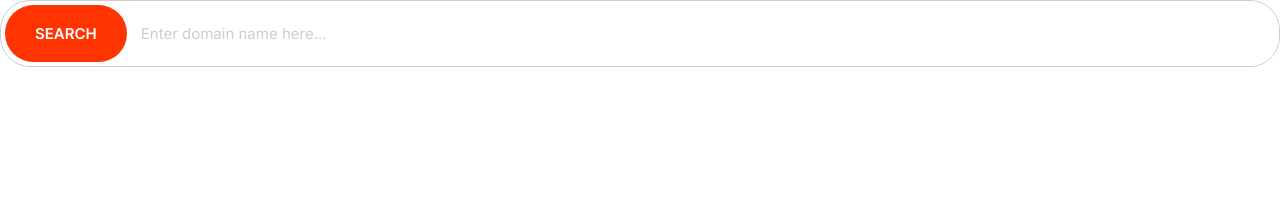
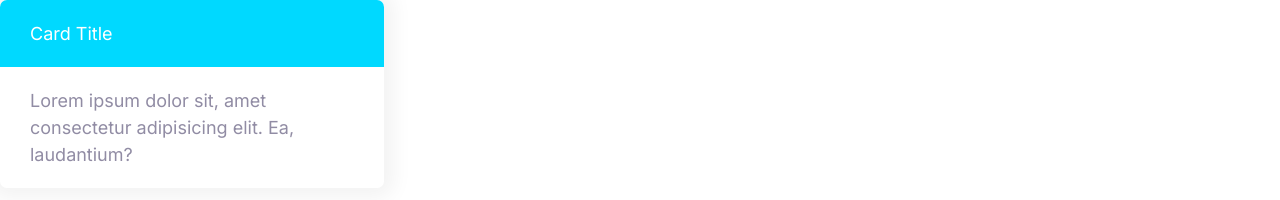
Before and after one commit to seongbaelee/seongbacon, a plain HTML site: page index.html in a window 1280 px wide. Drawn offline with Linux system fonts and the light colour scheme.

Commit message:
Build cards component.

```diff
--- a/css/styles.css
+++ b/css/styles.css
@@ -279,3 +279,26 @@ a {
     font-size: 1.5rem;
   }
 }
+
+/* Cards */
+
+.card {
+  border-radius: 7px;
+  box-shadow: 0 0 20px 10px #f3f3f3;
+  overflow: hidden;
+}
+
+.card__header,
+.card__body {
+  padding: 2rem 3rem;
+}
+
+.card--primary .card__header {
+  background: var(--color-primary);
+  color: white;
+}
+
+.card--secondary .card__header {
+  background: var(--color-secondary);
+  color: white;
+}
--- a/index.html
+++ b/index.html
@@ -15,13 +15,14 @@
     <link rel="stylesheet" href="css/styles.css" />
   </head>
   <body>
-    <div class="input-group">
-      <button class="btn btn--accent">Search</button>
-      <input
-        type="text"
-        class="input"
-        placeholder="Enter domain name here..."
-      />
+    <div style="width: 30%">
+      <div class="card card--secondary">
+        <header class="card__header">Card Title</header>
+        <div class="card__body">
+          Lorem ipsum dolor sit, amet consectetur adipisicing elit. Ea,
+          laudantium?
+        </div>
+      </div>
     </div>
   </body>
 </html>
```
Also changed, not shown: components/cards.html (added, +8 -0 lines).
